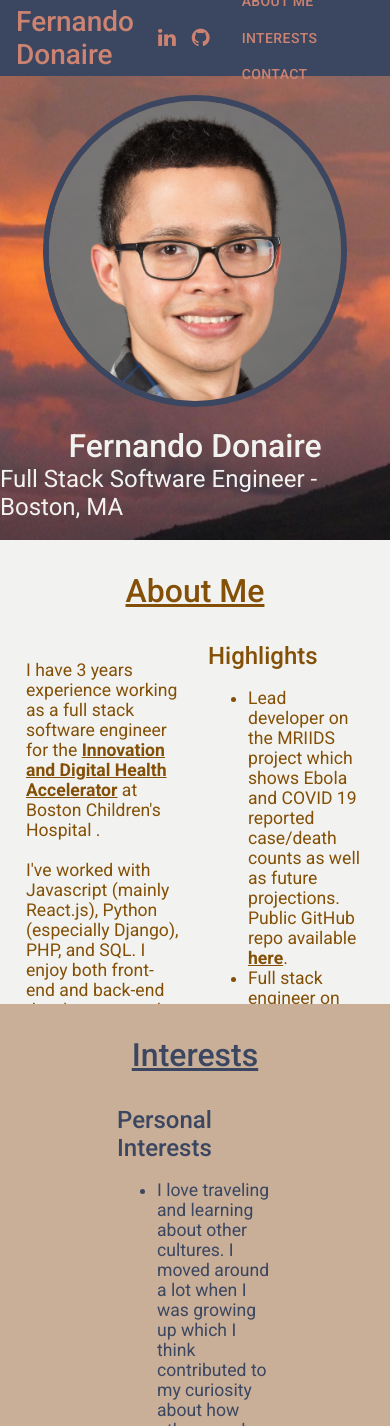
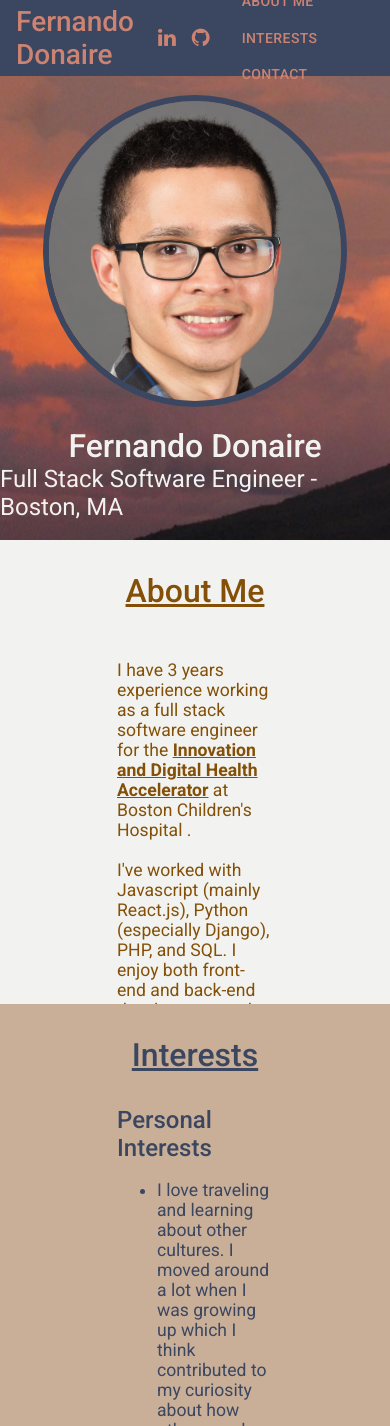
Before and after one commit to nandodonaire/nandodonaire.github.io, a React (Create React App) app: page / in a window 390 px wide. Built offline with nearby package versions, Linux system fonts and the light colour scheme.

Commit message:
Made TextContainer responsive

```diff
--- a/src/components/commonStyledComponents/textContainer.js
+++ b/src/components/commonStyledComponents/textContainer.js
@@ -5,5 +5,10 @@ export const TextContainer = styled.div`
   flex-direction: row;
   height: 50rem;
   justify-content: space-evenly;
-  overflow: hidden;
+  overflow: auto;
+  @media screen and (max-width: 630px) {
+    flex-direction: column;
+    justify-content: flex-start;
+    align-items: center;
+  }
 `;
```
